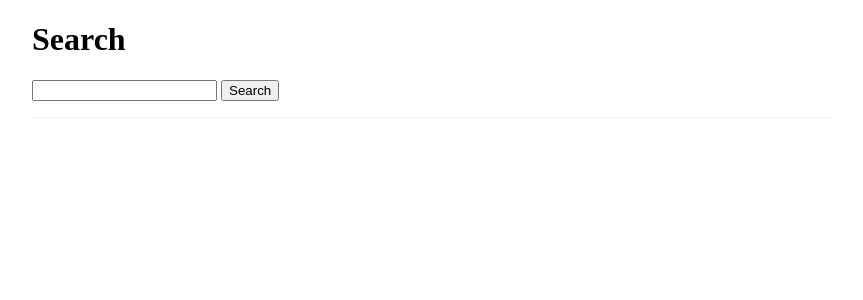
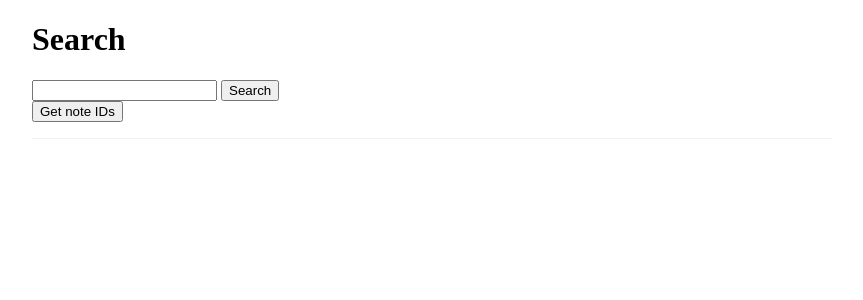
Before and after one commit to SnowCait/nostter, a SvelteKit app in the folder web/: page /search in a window 1280 px wide. Shown: the top 300 px of the page, without its empty margins (208-1071 px from the left). Built offline with nearby package versions, Linux system fonts and the light colour scheme.

Commit message:
Note IDs from search

```diff
--- a/web/src/routes/search/+page.svelte
+++ b/web/src/routes/search/+page.svelte
@@ -5,6 +5,7 @@
 	import { userEvents, saveUserEvent } from '../../stores/UserEvents';
 	import TimelineView from '../TimelineView.svelte';
 	import type { Event, UserEvent, User } from '../types';
+	import NoteIdsView from './NoteIdsView.svelte';
 
 	let query = '';
 
@@ -110,6 +111,8 @@
 		<input type="submit" value="Search" />
 	</form>
 
+	<NoteIdsView />
+
 	<TimelineView
 		readonly={true}
 		repost={() => console.warn('Not implemented')}
--- /dev/null
+++ b/web/src/routes/search/NoteIdsView.svelte
@@ -0,0 +1,20 @@
+
+<script lang="ts">
+	import { nip19 } from "nostr-tools";
+	import { events } from "../../stores/Events";
+
+	let noteIds: string[] = [];
+
+	function getNoteIds() {
+		noteIds = $events.map(x => nip19.noteEncode(x.id));
+	}
+</script>
+
+<section>
+	<form on:submit|preventDefault={getNoteIds}>
+		<input type="submit" value="Get note IDs">
+	</form>
+	{#if noteIds}
+	<pre>{noteIds.join('\n')}</pre>
+	{/if}
+</section>
```
